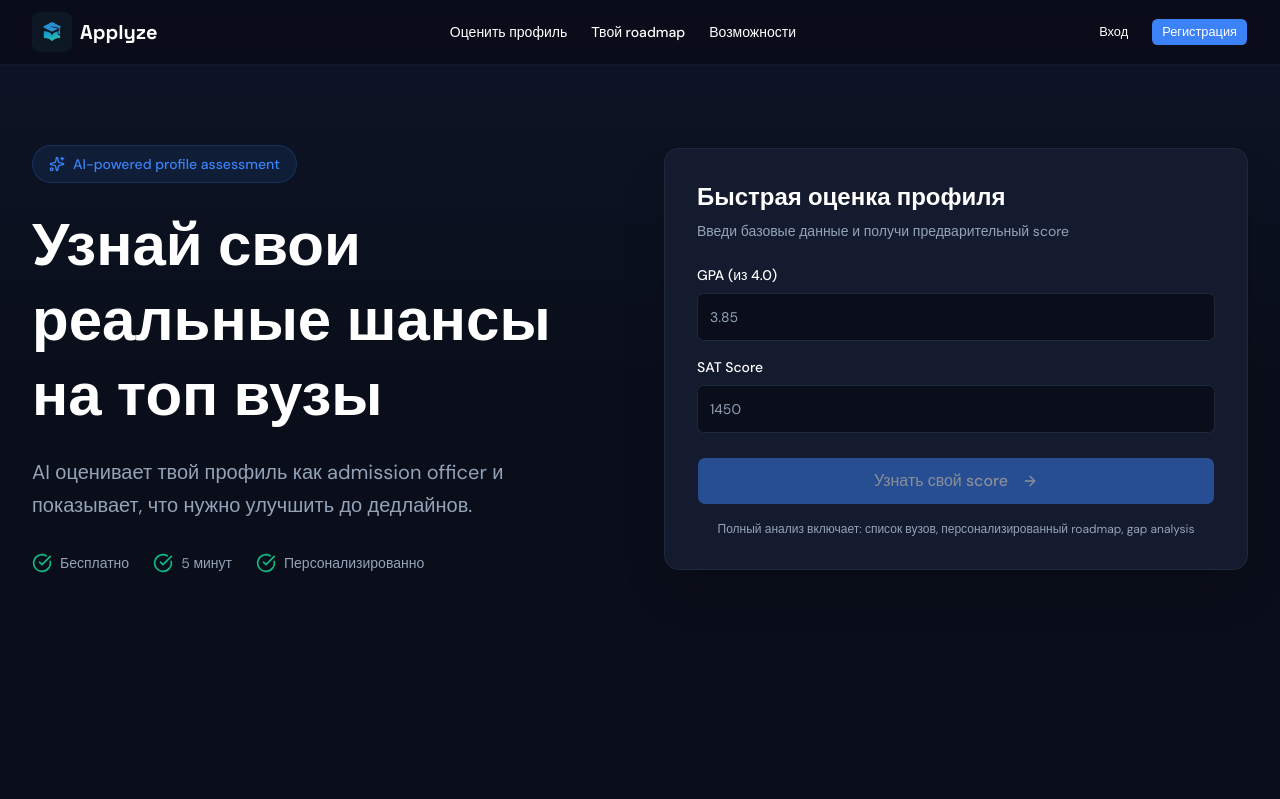
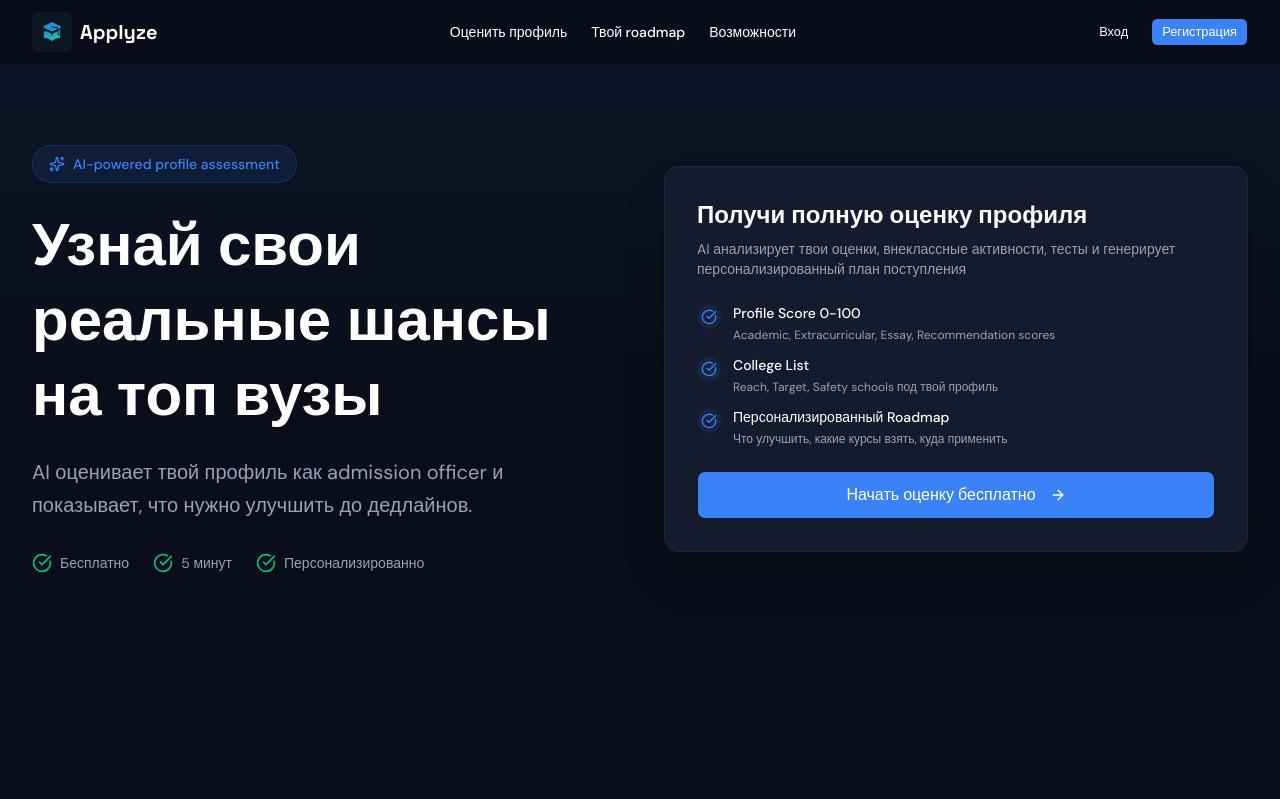
Before and after one commit to ulacoder/mentoria-hub, a Next.js app: page / in a window 1280 px wide. Shown: the top 799 px of the page. Built offline with nearby package versions, Linux system fonts and the light colour scheme.

Commit message:
Replace fake quick scorer with proper CTA card

```diff
--- a/src/app/page.tsx
+++ b/src/app/page.tsx
@@ -75,92 +75,58 @@ export default function HomePage() {
               </div>
             </div>
 
-            {/* Right: Interactive Scorer */}
+            {/* Right: CTA Card */}
             <div className="relative">
               <div className="bg-card border border-border rounded-2xl p-8 shadow-2xl">
                 <div className="mb-6">
                   <h3 className="text-2xl font-heading font-bold mb-2">
-                    Быстрая оценка профиля
+                    Получи полную оценку профиля
                   </h3>
                   <p className="text-sm text-muted-foreground">
-                    Введи базовые данные и получи предварительный score
+                    AI анализирует твои оценки, внеклассные активности, тесты и генерирует персонализированный план поступления
                   </p>
                 </div>
-                <div className="space-y-4 mb-6">
-                  <div>
-                    <label className="text-sm font-medium mb-2 block">
-                      GPA (из 4.0)
-                    </label>
-                    <Input
-                      type="number"
-                      step="0.01"
-                      max="4.00"
-                      placeholder="3.85"
-                      value={gpa}
-                      onChange={(e) => {
-                        setGpa(e.target.value);
-                        setShowQuickScore(false);
-                      }}
-                      className="h-12 text-lg"
-                    />
+
+                <div className="space-y-3 mb-6">
+                  <div className="flex items-start gap-3">
+                    <div className="w-6 h-6 bg-primary/10 rounded-full flex items-center justify-center flex-shrink-0 mt-0.5">
+                      <CheckCircle className="w-4 h-4 text-primary" />
+                    </div>
+                    <div>
+                      <div className="font-medium text-sm mb-1">Profile Score 0-100</div>
+                      <div className="text-xs text-muted-foreground">Academic, Extracurricular, Essay, Recommendation scores</div>
+                    </div>
                   </div>
 
-                  <div>
-                    <label className="text-sm font-medium mb-2 block">
-                      SAT Score
-                    </label>
-                    <Input
-                      type="number"
-                      max="1600"
-                      placeholder="1450"
-                      value={sat}
-                      onChange={(e) => {
-                        setSat(e.target.value);
-                        setShowQuickScore(false);
-                      }}
-                      className="h-12 text-lg"
-                    />
+                  <div className="flex items-start gap-3">
+                    <div className="w-6 h-6 bg-primary/10 rounded-full flex items-center justify-center flex-shrink-0 mt-0.5">
+                      <CheckCircle className="w-4 h-4 text-primary" />
+                    </div>
+                    <div>
+                      <div className="font-medium text-sm mb-1">College List</div>
+                      <div className="text-xs text-muted-foreground">Reach, Target, Safety schools под твой профиль</div>
+                    </div>
+                  </div>
+
+                  <div className="flex items-start gap-3">
+                    <div className="w-6 h-6 bg-primary/10 rounded-full flex items-center justify-center flex-shrink-0 mt-0.5">
+                      <CheckCircle className="w-4 h-4 text-primary" />
+                    </div>
+                    <div>
+                      <div className="font-medium text-sm mb-1">Персонализированный Roadmap</div>
+                      <div className="text-xs text-muted-foreground">Что улучшить, какие курсы взять, куда применить</div>
+                    </div>
                   </div>
                 </div>
-
-                {showQuickScore && gpa && sat ? (
-                  <div className="mb-6 p-6 bg-primary/5 border border-primary/20 rounded-xl">
-                    <div className="text-center">
-                      <div className="text-sm text-muted-foreground mb-2">
-                        Предварительный Score
-                      </div>
-                      <div className="text-5xl font-heading font-bold text-primary mb-2">
-                        {calculateQuickScore()}
-                        <span className="text-2xl text-muted-foreground">/100</span>
-                      </div>
-                      <p className="text-sm text-muted-foreground">
-                        {calculateQuickScore() >= 80 ? "Сильный профиль" :
-                         calculateQuickScore() >= 60 ? "Средний профиль" :
-                         "Нужно улучшить"}
-                      </p>
-                    </div>
-                  </div>
-                ) : null}
 
                 <Button
                   size="lg"
                   className="w-full h-12 text-base"
-                  onClick={() => {
-                    if (!showQuickScore && gpa && sat) {
-                      setShowQuickScore(true);
-                    } else {
-                      handleGetFullAnalysis();
-                    }
-                  }}
-                  disabled={!gpa || !sat}
+                  onClick={handleGetFullAnalysis}
                 >
-                  {showQuickScore ? "Получить полный анализ" : "Узнать свой score"}
+                  Начать оценку бесплатно
                   <ArrowRight className="w-5 h-5 ml-2" />
                 </Button>
-
-                <p className="text-xs text-center text-muted-foreground mt-4">
-                  Полный анализ включает: список вузов, персонализированный roadmap, gap analysis
-                </p>
               </div>
             </div>
           </div>
```
